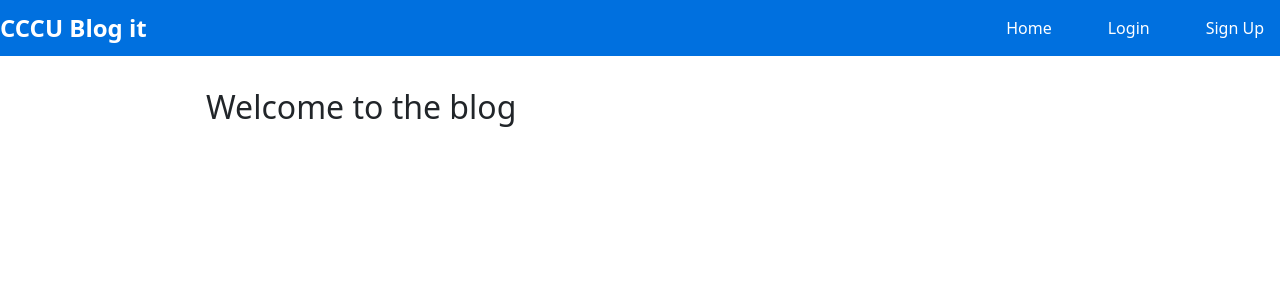
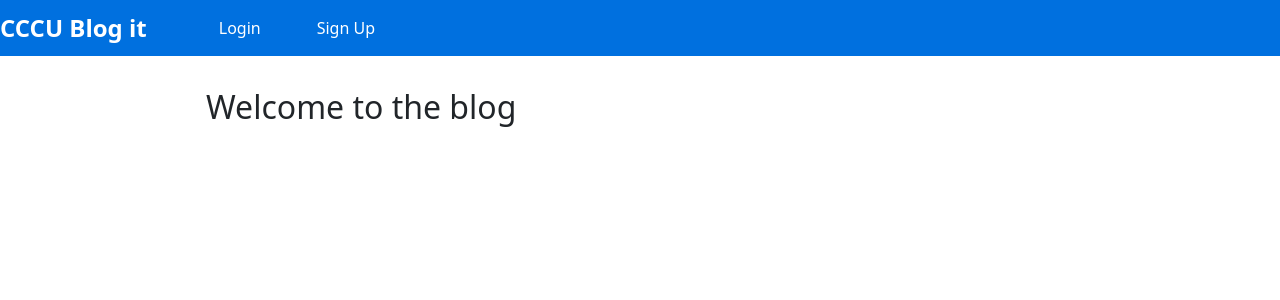
Before and after one commit to AinzuOnDaGit/Framework_assignment2, a Flask app: page / in a window 1280 px wide. Shown: the top 300 px of the page. Run offline with Flask 3, Linux system fonts and the light colour scheme.

Commit message:
home page remove, logo direct

```diff
--- a/app.py
+++ b/app.py
@@ -55,9 +55,10 @@ def index():
 #SIGN UP ROUTE
 @app.route('/signup', methods=['GET', 'POST'])
 def signup():
-    if request.method == 'POST':
-        username = request.form.get('username')
-        password = request.form.get('password')
+    if request.method == 'GET':
+        return render_template('signup.html')
+    username = request.form.get('username')
+    password = request.form.get('password')
 
     hashed_password = generate_password_hash(password)
 
@@ -73,15 +74,17 @@ def signup():
             flash("Username already exists", "danger")
             return redirect(url_for('signup'))
 
-    return render_template('signup.html')
+
 
 
 
 @app.route('/login', methods=['GET', 'POST'])
 def login():
-    if request.method == 'POST':
-        username = request.form.get('username')
-        password = request.form.get('password')
+    if request.method == 'GET':
+            return render_template('login.html')
+
+    username = request.form.get('username')
+    password = request.form.get('password')
 
     with OpenConn() as conn:
         user = conn.execute(
--- a/static/styles.css
+++ b/static/styles.css
@@ -9,6 +9,13 @@
             line-height: 1.6;
             color: #333;
             background-color: #f9f9f9;
+        }
+
+        .white_brand {
+            color: white !important;
+            text-decoration: none;
+            font-weight: bold;
+            font-size: 1.5rem;
         }
 
         .navbar {
--- a/templates/base.html
+++ b/templates/base.html
@@ -18,11 +18,11 @@
 
     </head>
 <body>
-    <nav class="navbar">
-        <div class="logo">CCCU Blog it</div>
+            <nav class="navbar navbar-expand-lg" style="background-color: #0070df;">
+                <div class="logo">
+            <a class="white_brand" href="{{ url_for('index') }}">
+            CCCU Blog it</div>
         <div class="nav-links">
-            <a href="{{ url_for('index') }}">Home</a>
-
             {% if current_user and current_user.is_authenticated %}
                 <a href="{{ url_for('create') }}">Create Post</a>
                 <a href="{{ url_for('logout') }}">Logout</a>
```
